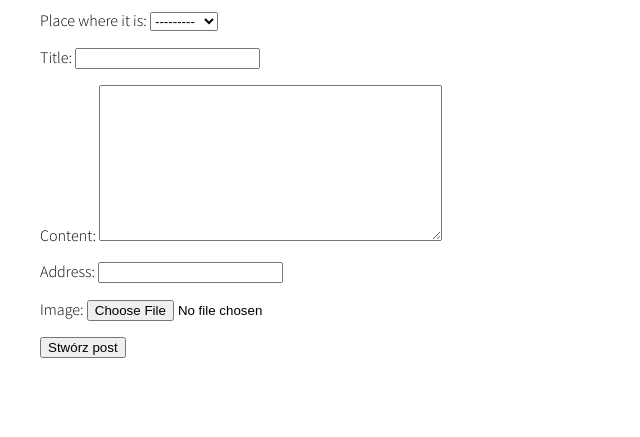
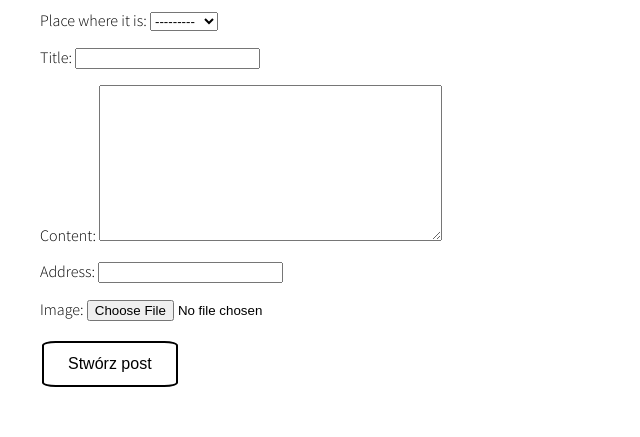
Before and after one commit to mateuszlesko/djangoPlayground, a Django app: page /posts/create in a window 1280 px wide. Shown: the part 128-565 px from the top of the page, without its empty margins (0-640 px from the left). Run offline with Django 4.2, Linux system fonts and the light colour scheme; a user stored in the database is signed in; data comes from the database, SQL or seed files in the repository; both versions use the stored data as it was after the commit; some web fonts are replaced.

Commit message:
last stage (#13)

```diff
--- a/myblog/posts/forms.py
+++ b/myblog/posts/forms.py
@@ -17,8 +17,3 @@ class CommentForm(forms.ModelForm):
     class Meta:
         model = Comment
         fields = ("text",)
-
-class LikeForm(forms.ModelForm):
-    class Meta:
-        model = VisitedPlace
-        fields = ("likeIt",)
--- a/myblog/posts/static/css/style.css
+++ b/myblog/posts/static/css/style.css
@@ -158,6 +158,10 @@ a.button{
     margin-left: 50px;
   }
 
+  a.profileName{
+    color:dimgray;
+  }
+
   .sidenav h4{
       padding-left: 30px;
       color: #818181;
@@ -171,6 +175,23 @@ a.button{
     text-align: left;
   }
 
+  .submit{
+    border: none;
+  color: white;
+  padding: 12px 24px;
+  text-align: center;
+  text-decoration: none;
+  display: inline-block;
+  font-size: 16px;
+  margin: 4px 2px;
+  transition-duration: 0.4s;
+  cursor: pointer;
+    background-color: white;
+    color: black;
+    border: 2px solid black;
+    border-radius: 10%;
+  }
+
   .pagination {
     display: inline-block;
   }
@@ -181,13 +202,16 @@ a.button{
     padding: 8px 16px;
     text-decoration: none;
   }
+
   .pagination a.active {
     background-color: #eb4034;
     border-radius: 5%;
     color:white;
   }
 
-    .pagination a:hover:not(.active) {background-color: #ddd;}
+  .pagination a:hover:not(.active) {
+    background-color: #ddd;
+  }
   @media screen and (max-height: 450px) {
     .sidenav {padding-top: 15px;}
     .sidenav a {font-size: 18px;}
--- a/myblog/posts/templates/posts/addcomments.html
+++ b/myblog/posts/templates/posts/addcomments.html
@@ -1,7 +1,7 @@
     {% block addcomments %}
         <form  method="POST" enctype="multipart/form-data">
             {% csrf_token %}
-            <input name="text" type="textarea" value="dodaj komentarz">
+            <input name="text" type="textarea" placeholder="dodaj komentarz">
             <input type="submit" value="dodaj komentarz">
         </form>
     {% endblock %}
--- a/myblog/posts/templates/posts/base.html
+++ b/myblog/posts/templates/posts/base.html
@@ -11,7 +11,7 @@
         {% include 'posts/menu.html' %}
         <header class="topnav" id="topnavID">
             <div class="topnav-centered">
-                <a href="/posts">Art of 3city</a>
+                <a href="/">Art of 3city</a>
             </div>
             <a class ="menuButton" onclick="openNav()">&#9776; Menu</a>
 
--- a/myblog/posts/templates/posts/create.html
+++ b/myblog/posts/templates/posts/create.html
@@ -5,6 +5,6 @@
 <form  method="POST" enctype="multipart/form-data">
     {% csrf_token %}
    {{form.as_p}}
-    <input type="submit" value="Stwórz post">
+    <input class="submit" type="submit" value="Stwórz post">
 </form>
 {% endblock %}
--- a/myblog/posts/templates/posts/details.html
+++ b/myblog/posts/templates/posts/details.html
@@ -31,6 +31,7 @@
         {% endif %}
     {% endif %}
     {% if user.is_authenticated and 'posts.add_comment' in perms %}
+    <p style="color:red;">{{comment_empty}}</p>
     {% include 'posts/addcomments.html' %}
 
     {% elif not 'posts.add_comment' in perms %}
--- a/myblog/posts/templates/posts/index.html
+++ b/myblog/posts/templates/posts/index.html
@@ -10,7 +10,7 @@
                             <h2 class="content-title">{{post.title}}</h2>
                             <h3 class="content-subtitle">{{post.place}}</h3>
                             <p class="content-paragraph">{{post.content | truncatewords:24}}...</p>
-                            <a href="{% url 'posts:details' post.id %}" class="btn">Zobacz więcej</a>
+                            <a href="/posts/details/{{post.id}}" class="btn">Zobacz więcej</a>
                         </div>
                     </div>
                 </div>
--- a/myblog/posts/templates/posts/menu.html
+++ b/myblog/posts/templates/posts/menu.html
@@ -5,7 +5,7 @@
                 {% if not request.user.is_authenticated %}
                     <a class="menuButton" href="/welcome/login">Zaloguj</a>
                 {% else %}
-                    <span>{{request.user}}</span>
+                    <a class="profileName">{{request.user}}</a>
                     <a class="menuButton" href="/welcome/logout">Wyloguj</a>
                     {% if 'posts.add_post' in perms%}
                         <a href="{% url "posts:create" %}" class="btn">Stwórz post</a>
@@ -13,6 +13,6 @@
                     <a href="{% url 'welcome:profile' %}">Twój profil</a>
                 {% endif %}
                 <hr/>
-                <a href="/">Strona główna</a>
+                <a href="/posts">Strona główna</a>
             </div>
     </aside>
--- a/myblog/posts/views.py
+++ b/myblog/posts/views.py
@@ -1,4 +1,6 @@
 from django.http import HttpResponse, HttpResponseRedirect
+from django.contrib import messages
+from django.contrib.auth.decorators import login_required
 from django.core.paginator import Paginator
 from django.shortcuts import get_object_or_404, redirect, render
 from django.http.response import Http404
@@ -6,7 +8,8 @@ from django.template import loader
 from django.utils import timezone
 
 from .models import Comment, Place, Post, VisitedPlace
-from .forms import CommentForm, PostingForm, PlaceForm, LikeForm
+from .forms import CommentForm, PostingForm, PlaceForm
+from .decortators import right_role
 
 # Create your views here.
 
@@ -27,10 +30,12 @@ def index(request):
         submit = request.POST.get("submit")
         form = PlaceForm(request.POST)
         town = form["town"].value()
-        context =Paginator(Post.objects.filter(place__town = town),2)
+        paginator = Paginator(Post.objects.filter(place__town = town),2)
+        context = paginator.page(1)
         return render(request,"posts/index.html",{"all_posts":context,"all_towns":towns})
 
 
+@login_required
 def like(request,id):
     if request.method == "GET":
         if( not VisitedPlace.objects.filter(place__id=id, user__id=request.user.id).exists()):
@@ -60,8 +65,10 @@ def details(request, id):
             if request.method == "POST":
                 if request.user.has_perm('posts.add_comment'):
                     form = CommentForm(request.POST)
-                    form2 = LikeForm(request.POST)
                     if form.is_valid():
+                        if form["text"].value == "":
+                           post = Post.objects.get(id = id)
+                           return redirect("posts:details",request = request, id=id,context={"postDetails":post,"comment_empty":"Nie można dodać pustego komentarza"})
                         comment = Comment()
                         comment.author = request.user
                         comment.text = form["text"].value()
@@ -77,9 +84,10 @@ def details(request, id):
     template = loader.get_template("posts/index.html")
     return HttpResponse(template.render({},request))
 
+
+@login_required
+#@right_role(roles=["admin","redaktorzy"])
 def create(request):
-
-    if request.user.is_authenticated:
         if request.user.has_perm('posts.add_post'):
             if request.method == "POST":
                 form = PostingForm(request.POST,request.FILES)
@@ -95,7 +103,7 @@ def create(request):
                 return render(request,"posts/create.html",{"form":form})
         else:
             return redirect('posts:403')
-    else:
+
         return redirect("/admin/login/?next=/posts/create")
 
 def edit(request,pk):
```
Also changed, not shown: myblog/posts/decortators.py (added, +14 -0 lines), myblog/db.sqlite3.
